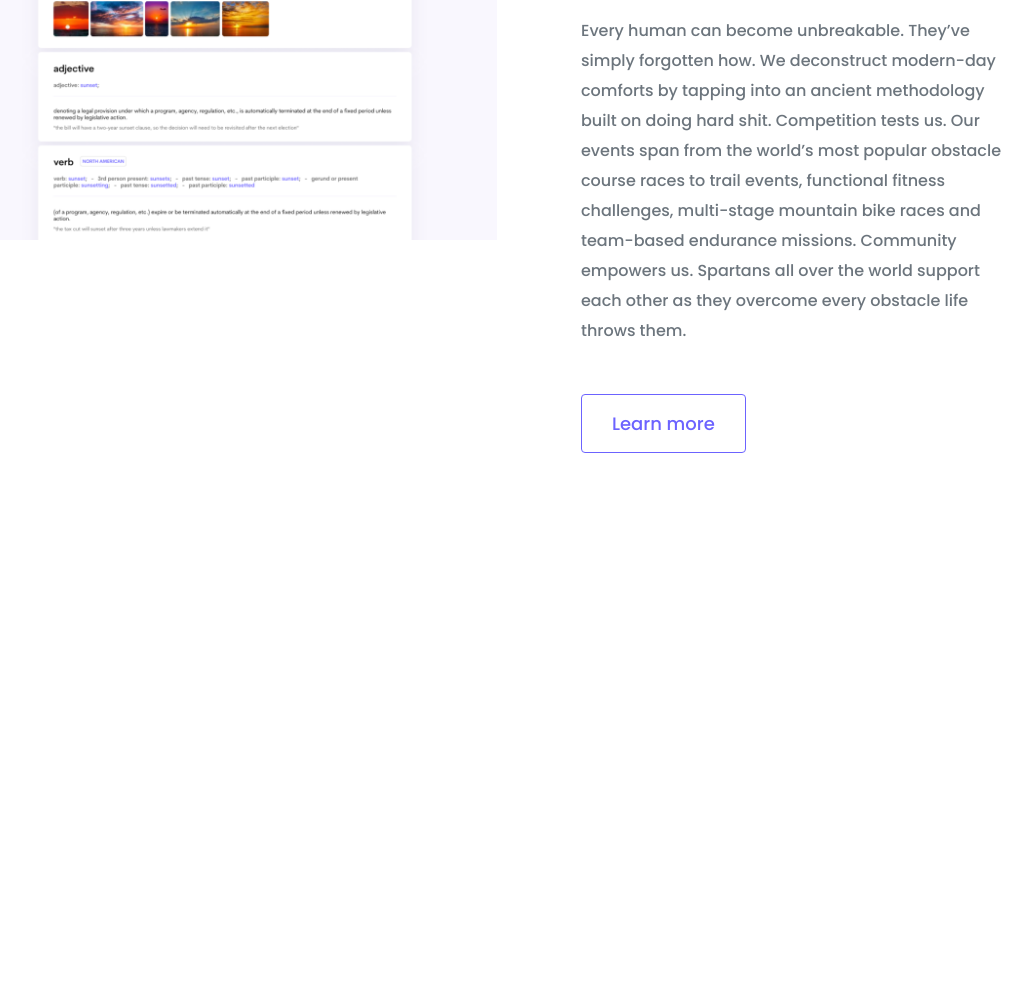
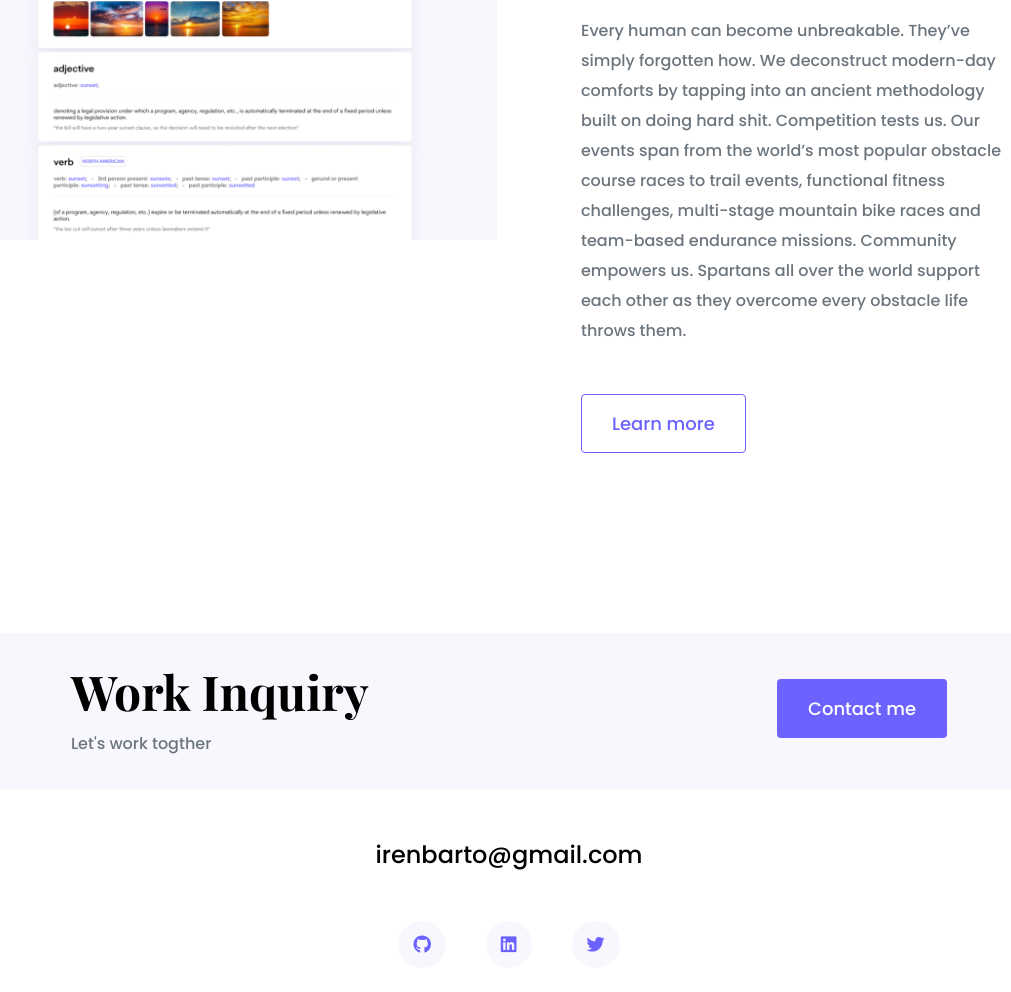
Before and after one commit to irenneri/portfolio-project, a plain HTML site: page index.html in a window 1280 px wide. Shown: the part 2903-3895 px from the top of the page, without its empty margins (131-1142 px from the left). Before the commit the page ends 3476 px from the top, so only its background shows below. Drawn offline with nearby package versions, Linux system fonts and the light colour scheme; a web font is replaced by a local one.

Commit message:
Add footer on all pages

```diff
--- a/index.html
+++ b/index.html
@@ -96,6 +96,31 @@
                 </div>
             </div>
         </div>
+        <footer>
+            <div class="contact-box justify-content-between mb-5 d-none d-md-flex">
+                <div>
+                    <h4>Work Inquiry</h4>
+                    <p class="text-muted">Let's work togther</p>
+                </div>
+                <div>
+                    <a href="" class="btn btn-branding mt-3">Contact me</a>
+                </div>
+                </div>
+            <div class="d-flex justify-content-center mb-5 ">
+                <a href="mailto:irenbarto@gmail.com" class="email-link">irenbarto@gmail.com</a>
+            </div>
+            <div class="social-links d-flex justify-content-center">
+                <a href="https://github.com/irenneri" target="_blank">
+                    <i class="fa-brands fa-github"></i>
+                </a>
+                <a href="https://www.linkedin.com/in/ira-bartosh-82247321a/" target="_blank">
+                    <i class="fa-brands fa-linkedin"></i>
+                </a>
+                <a href="https://twitter.com/Irinka34234654?t=9R9ec4_KTw7H5tpCUym6-g&s=35" target="_blank">
+                    <i class="fa-brands fa-twitter"></i>
+                </a>
+            </div>
+        </footer>
     </div>
 </body>
 </html>
--- a/styles/portfolio.css
+++ b/styles/portfolio.css
@@ -22,6 +22,10 @@ h1 {
 
 h2 {
   font-size: 64px;
+}
+
+h4 {
+    font-size: 48px;
 }
 
 p {
@@ -148,7 +152,44 @@ nav a:hover, nav li.active a {
     color: var(--branding-color);
 }
 
+footer {
+    margin: 60px 0;
+}
 
+footer .contact-box {
+    background: var(--secondary-color);
+    padding: 30px 120px;
+    border-radius: 10px;
+}
+
+footer .contact-box p {
+    margin: 0;
+}
+
+footer .email-link {
+   text-decoration: none;
+   color: black;
+   font-size: 24px;
+}
+
+footer .email-link:hover {
+   color: var(--branding-color);
+}
+
+footer .social-links a {
+    margin: 0 20px;
+    color: var(--branding-color);
+    background-color: var(--secondary-color);
+    font-size: 18px;
+    padding: 10px 15px;
+    border-radius: 50%;
+    transition: all 100ms ease-in-out;
+}
+
+footer .social-links a:hover {
+    color: white;
+    background: var(--branding-color);
+}
 
 @media (max-width: 900px) {
     h1 {
@@ -158,6 +199,10 @@ nav a:hover, nav li.active a {
 
     h2 {
         font-size: 44px;
+    }
+
+    h4 {
+        font-size: 26px;
     }
 
     .hero {
@@ -173,5 +218,4 @@ nav a:hover, nav li.active a {
         padding: 0;
         text-align: center;
     }
-
 }
```
Also changed, not shown: about.html (+16 -0 lines), contacts.html (+16 -0 lines), works.html (+16 -0 lines).
